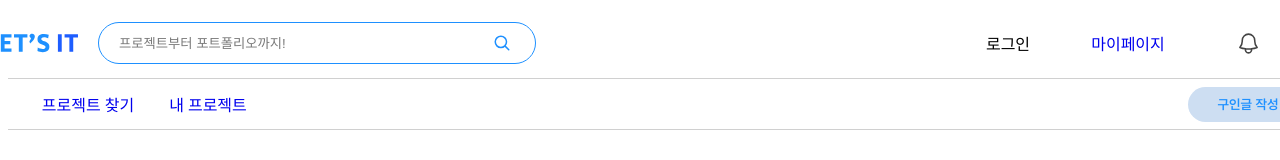
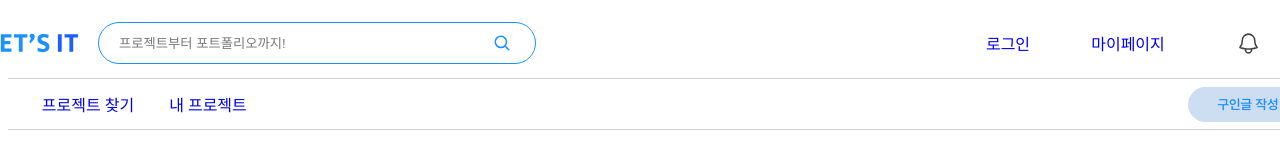
Before and after one commit to yezixx/SOLUX_LETS_IT_Frontend, a React (Vite) app: page / in a window 1280 px wide. Shown: the top 160 px of the page. Built offline with nearby package versions, Linux system fonts and the light colour scheme; no server answers; the HTML template or start-up script is replaced by a standard one.

Commit message:
Fix: 로그인 구현

```diff
--- a/src/Components/Header/Nav/Nav.jsx
+++ b/src/Components/Header/Nav/Nav.jsx
@@ -38,7 +38,9 @@ const Nav = () => {
 
         {/*상단 네비게이터 */}
         <ul className={styles.nav__contentsWrap}>
-          <li>로그인</li>
+          <Link to="login">
+            <li>로그인</li>
+          </Link>
           <Link to="mypage/profile">
             <li onMouseEnter={handleMouseEnter} onMouseLeave={handleMouseLeave}>
               마이페이지
--- a/src/Screen/RouterInfo.jsx
+++ b/src/Screen/RouterInfo.jsx
@@ -28,6 +28,7 @@ import MyPageLayout from "./MyPage/MyPageLayout";
 import MyProjectLayout from "./MyProject/MyProjectLayout";
 import Apply from "./Apply/Apply";
 import APILogIn from "../Screen/LogIn/APILogIn";
+import Redirect from "./LogIn/Redirect";
 
 export const RouterInfo = [
   {
@@ -43,7 +44,12 @@ export const RouterInfo = [
       {
         path: "/login",
         element: <APILogIn />,
-        index: true,
+        label: "로그인 창",
+      },
+      {
+        path: "/login/oauth2/callback/kakao",
+        element: <Redirect />,
+        label: "로그인 중 보여줄 창",
       },
       //프로젝트 찾기
       {
```
